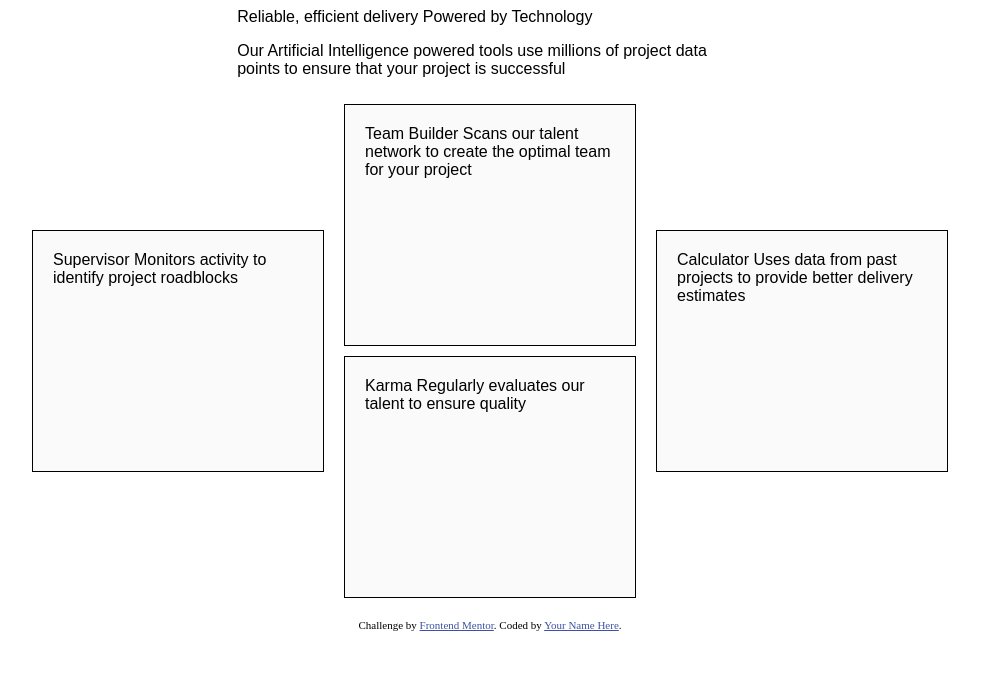
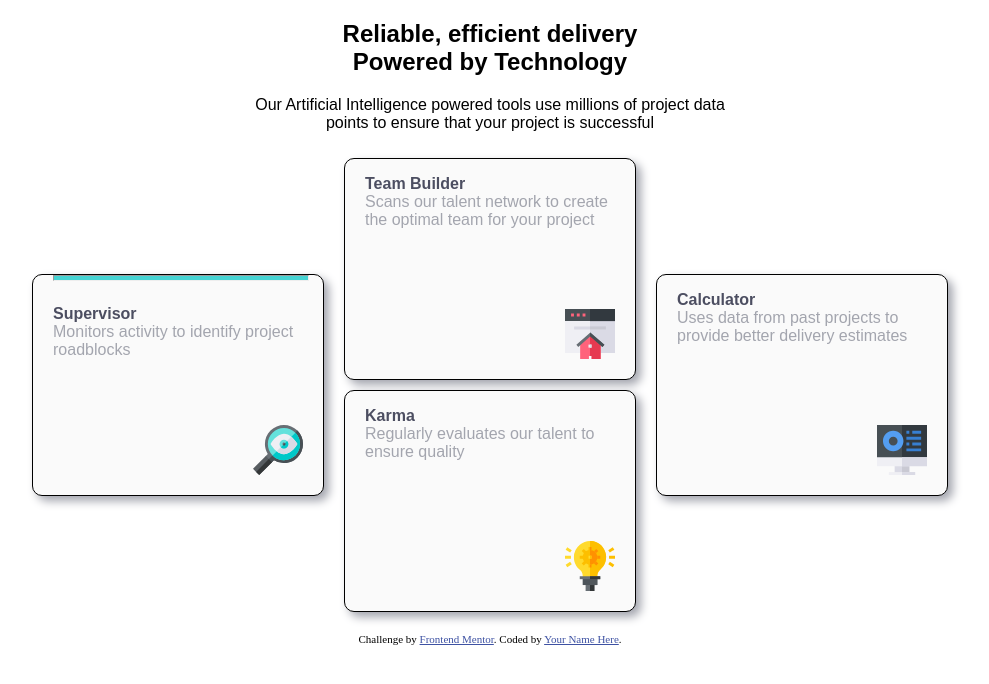
Before and after one commit to LuisElizaldeCruz/four-cards, a plain HTML site: page index.html in a window 1280 px wide. Shown: the whole page, without its empty margins (150-1139 px from the left). Drawn offline with Linux system fonts and the light colour scheme.

Commit message:
se agregaronlos iconos a las tarjetas

```diff
--- a/index.html
+++ b/index.html
@@ -18,8 +18,8 @@
   <div class="contenedor">
 
   <div class="contenedor-texto">
-  Reliable, efficient delivery
-  Powered by Technology
+  <h2><span class="slogan-pt1"> Reliable, efficient delivery</span><br>
+  Powered by Technology</h2>
 
   <p class="descripcion">
   Our Artificial Intelligence powered tools use millions of project data points
@@ -28,24 +28,32 @@
 </div>
 
 <div class="contenedor-tarjetas">
+
   <div class="card card-1">
-  Supervisor
-  Monitors activity to identify project roadblocks
-  </div>
+    <hr>
+  <p class="texto-tarjeta"><span class="cargo"> Supervisor</span><br>
+  Monitors activity to identify project roadblocks</p>
+    <img class="icono" src="./images/icon-supervisor.svg" alt="supervisor">
+</div>
+
 <div class="columna">
   <div class="card card-2">
-  Team Builder
-  Scans our talent network to create the optimal team for your project
-  </div>
+    <p class="texto-tarjeta"><span class="cargo">Team Builder</span><br>
+  Scans our talent network to create the optimal team for your project</p>
+  <img class="icono" src="./images/icon-team-builder.svg" alt="team-builder">
+</div>
 
   <div class="card card-3">
-  Karma
-  Regularly evaluates our talent to ensure quality
+    <p class="texto-tarjeta"><span class="cargo"> Karma</span><br>
+  Regularly evaluates our talent to ensure quality</p>
+  <img class="icono" src="./images/icon-karma.svg" alt="supervisor">
+
   </div>
 </div>
   <div class="card card-4">
-  Calculator
-  Uses data from past projects to provide better delivery estimates
+    <p class="texto-tarjeta"><span class="cargo"> Calculator</span><br>
+  Uses data from past projects to provide better delivery estimates </p>
+  <img class="icono" src="./images/icon-calculator.svg" alt="supervisor">
   </div>
 </div>
 </div>
--- a/style.css
+++ b/style.css
@@ -20,6 +20,7 @@
 .contenedor-texto{
     width: 40%;
     margin: auto;
+    text-align: center;
 }
 .contenedor-tarjetas{
     display: flex;
@@ -32,6 +33,35 @@
     width: 250px;
     background-color: var(--Very-Light-Gray);
     margin: 10PX;
-    padding: 20px;
+    padding: 0 20px 20px 20px;
     border: black 1px solid;
+    box-shadow: 5px 5px 10px var(--Grayish-Blue);
+    border-radius: 10px;
+    display: flex;
+    flex-direction: column;
+    justify-content: space-between;
 }
+
+hr{
+    margin-top: 0;
+    padding: 2PX;
+    background-color: var(--Cyan);
+    width: 100%;
+
+}
+
+.texto-tarjeta{
+    color: var(--Grayish-Blue);
+}
+
+.cargo{
+    color: var(--Very-Dark-Blue);
+    font-weight: 600;
+
+}
+
+.icono{
+    height: 50px;
+    width: 50px;
+    margin: auto 0 0 auto;
+}
```
